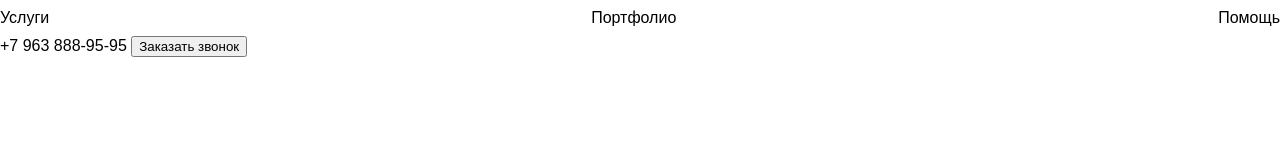
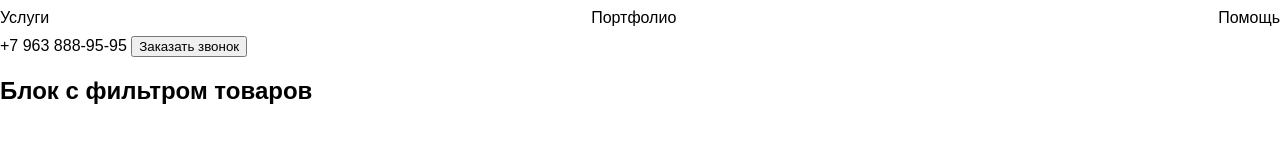
Before and after one commit to antonvancev/special-app, a plain HTML site: page index.html in a window 1280 px wide. Drawn offline with Linux system fonts and the light colour scheme.

Commit message:
catalog filter block added

```diff
--- a/index.html
+++ b/index.html
@@ -20,6 +20,9 @@
         <div>
             <a href="tel:+7638889595">+7 963 888-95-95</a>
             <button>Заказать звонок</button>
+
+			<h2> Блок с фильтром товаров </h2>
+
         </div>
     </header>
 </body>
```
